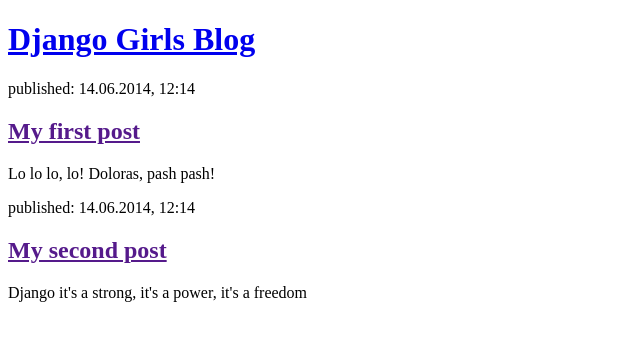
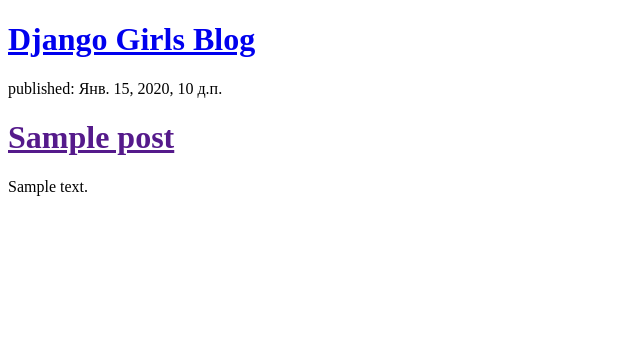
Before and after one commit to SemenPlsDev/my-first-blog, a Django app: template blog/templates/blog/post_list.html in a window 1280 px wide. Shown: the top 341 px of the page, without its empty margins (0-640 px from the left). Run offline with Django 3.2, Linux system fonts and the light colour scheme; the template is opened without the code that fills it: most values are stand-ins (such as "Sample title", 1, 10 or a date in 2020).

Commit message:
Modified templates to display posts from database.

```diff
--- a/blog/templates/blog/post_list.html
+++ b/blog/templates/blog/post_list.html
@@ -9,17 +9,16 @@
         <h1><a href="/">Django Girls Blog</a></h1>
     </div>
 
-    <div>
-        <p>published: 14.06.2014, 12:14</p>
-        <h2><a href="">My first post</a></h2>
-        <p>Lo lo lo, lo! Doloras, pash pash!</p>
-    </div>
 
-    <div>
-        <p>published: 14.06.2014, 12:14</p>
-        <h2><a href="">My second post</a></h2>
-        <p>Django it's a strong, it's a power, it's a freedom</p>
-    </div>
+        {% for post in posts %}
+            <div>
+                <p>published: {{ post.published_date }}</p>
+                <h1><a href="">{{ post.title }}</a></h1>
+                <p>{{ post.text|linebreaksbr }}</p>
+            </div>
+        {% endfor %}
+
+
 
 </body>
 </html>
--- a/blog/views.py
+++ b/blog/views.py
@@ -1,5 +1,9 @@
 from django.shortcuts import render
+from django.utils import timezone
+
+from .models import Post
 
 # Create your views here.
 def post_list(request):
-    return render(request, 'blog/post_list.html', {})
+    posts = Post.objects.filter(published_date__lte=timezone.now()).order_by('published_date')
+    return render(request, 'blog/post_list.html', {'posts': posts})
```
